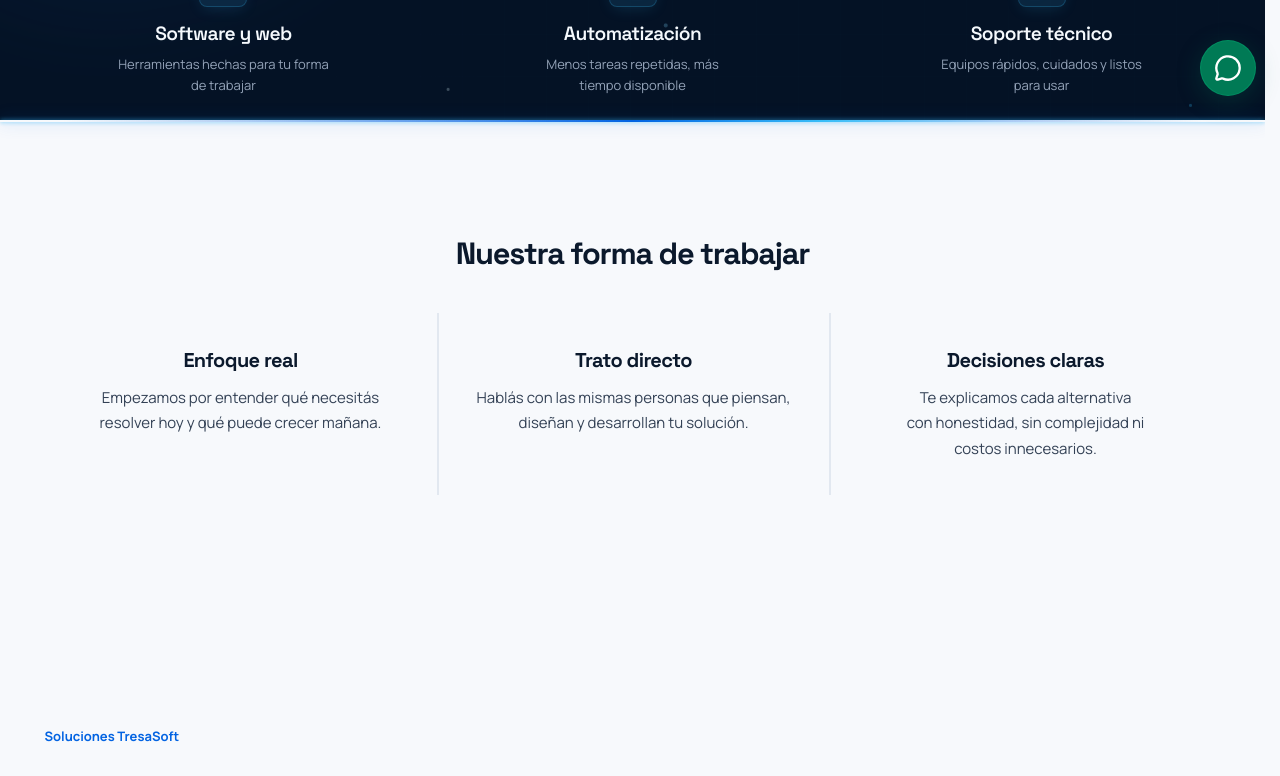
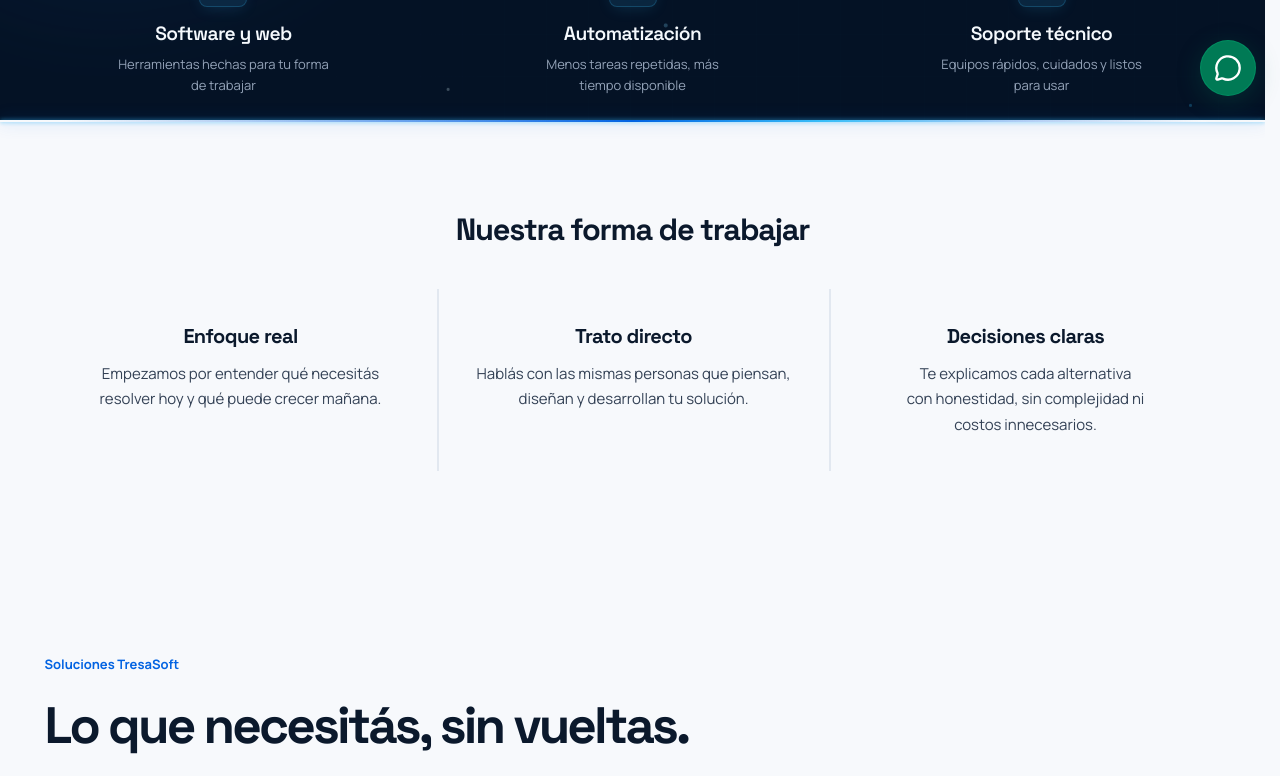
Before and after one commit to TresaSoft/TresaSoft, a React (Vite) app: page / in a window 1280 px wide. Shown: the part 680-1456 px from the top of the page. Built offline with nearby package versions, Linux system fonts and the light colour scheme.

Commit message:
reduccion de padding entre sections

```diff
--- a/src/index.css
+++ b/src/index.css
@@ -33,7 +33,7 @@
 
 @layer components {
   .page-container { width: 100%; max-width: 1240px; margin-inline: auto; padding-inline: 24px; }
-  .section-space { padding-block: 88px; }
+  .section-space { padding-block: 72px; }
   .section-title {
     font-family: var(--font-display);
     font-size: clamp(2rem, 4vw, 3.6rem);
@@ -303,7 +303,7 @@
 
   @media (min-width: 640px) {
     .page-container { padding-inline: 32px; }
-    .section-space { padding-block: 116px; }
+    .section-space { padding-block: 92px; }
   }
 
   @media (min-width: 1024px) {
@@ -337,7 +337,7 @@
   }
 
   @media (max-width: 639px) {
-    .section-space { padding-block: 76px; }
+    .section-space { padding-block: 60px; }
     .section-title { font-size: clamp(2rem, 11vw, 2.8rem); }
     .section-kicker { margin-bottom: 17px; }
     .hero-section { min-height: 100svh; padding-block: 118px 66px; }
```
Also changed, not shown: 3 other files (tests, documents, lock files or other folders).
